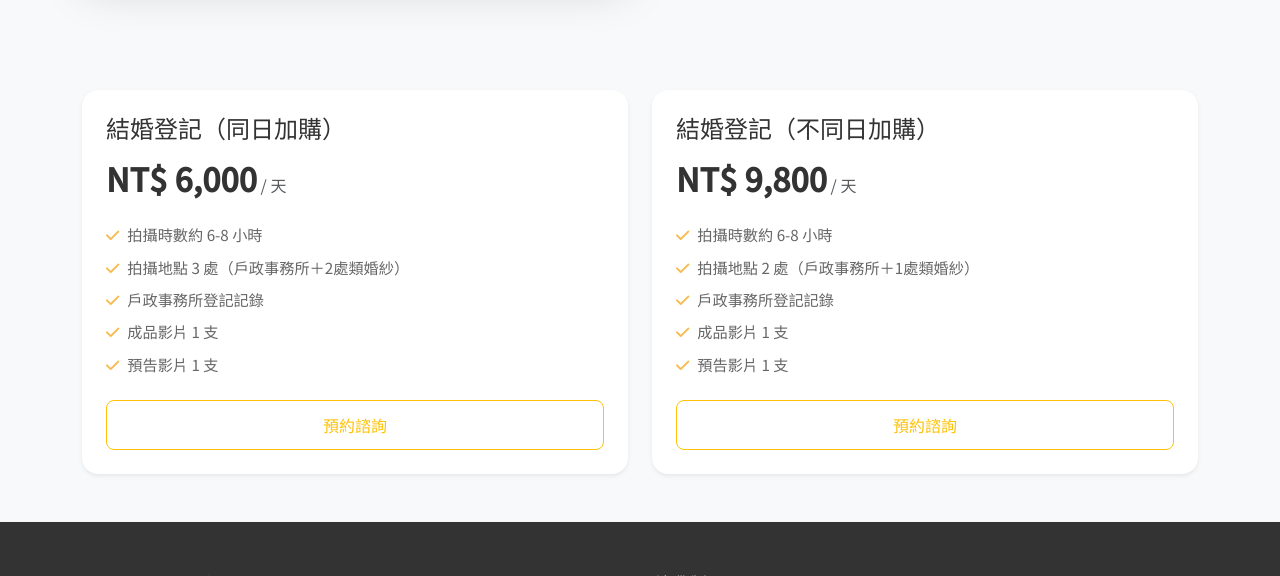
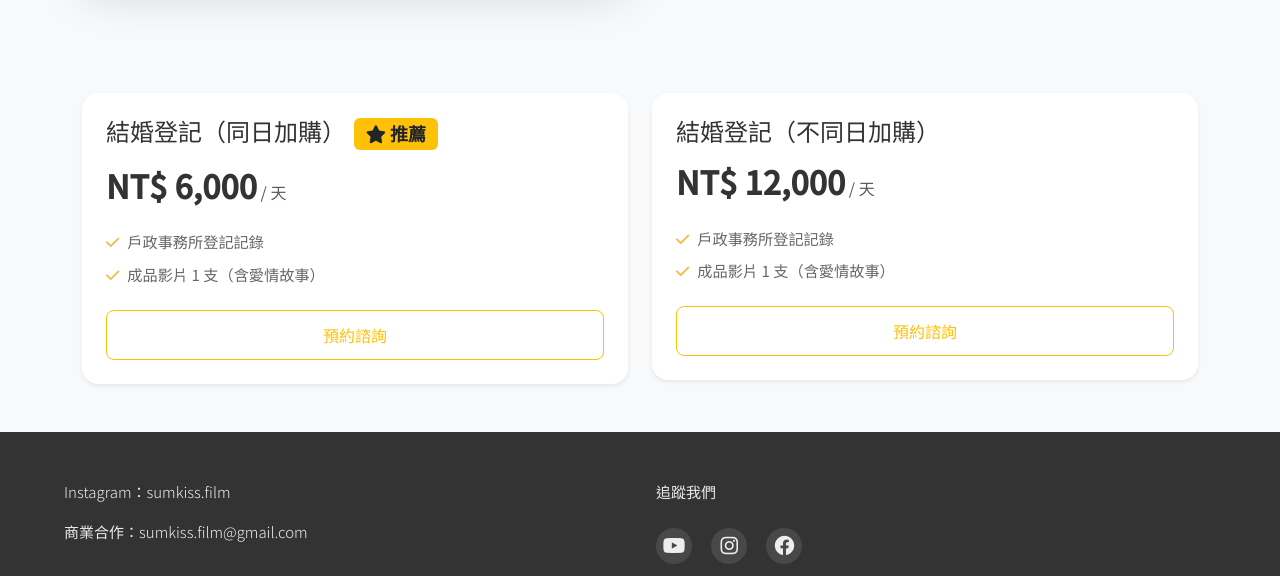
Before and after one commit to sumkissfilm/SK_price, a plain HTML site: page index.html in a window 1280 px wide. Shown: the part 2575-3151 px from the top of the page. Drawn offline with nearby package versions, Linux system fonts and the light colour scheme; a script that the page names is missing.

Commit message:
Update index.html

```diff
--- a/index.html
+++ b/index.html
@@ -134,7 +134,7 @@
                         <div class="pricing-card animate-on-scroll">
                             <div class="card h-100 border-0 shadow-sm">
                                 <div class="card-body p-4">
-                                    <h3 class="card-title h4 mb-3">推廣優惠（限前20組客人）</h3>
+                                    <h3 class="card-title h4 mb-3">推廣優惠（限前20組客人）<span class="badge bg-warning text-dark ms-2"><i class="fas fa-star me-1"></i>推薦</span></h3>
                                     <div class="price mb-4">
                                         <div class="original-price text-muted mb-1">
                                             <span class="h4">原價 NT$ 34,800</span>
@@ -193,17 +193,14 @@
                         <div class="pricing-card animate-on-scroll">
                             <div class="card h-100 border-0 shadow-sm">
                                 <div class="card-body p-4">
-                                    <h3 class="card-title h4 mb-3">結婚登記（同日加購）</h3>
+                                    <h3 class="card-title h4 mb-3">結婚登記（同日加購）<span class="badge bg-warning text-dark ms-2"><i class="fas fa-star me-1"></i>推薦</span></h3>
                                     <div class="price mb-4">
                                         <span class="h2">NT$ 6,000</span>
                                         <span class="text-muted">/ 天</span>
                                     </div>
                                     <ul class="list-unstyled mb-4">
-                                        <li class="mb-2"><i class="fas fa-check text-warning me-2"></i>拍攝時數約 6-8 小時</li>
-                                        <li class="mb-2"><i class="fas fa-check text-warning me-2"></i>拍攝地點 3 處（戶政事務所＋2處類婚紗）</li>
                                         <li class="mb-2"><i class="fas fa-check text-warning me-2"></i>戶政事務所登記記錄</li>
-                                        <li class="mb-2"><i class="fas fa-check text-warning me-2"></i>成品影片 1 支</li>
-                                        <li class="mb-2"><i class="fas fa-check text-warning me-2"></i>預告影片 1 支</li>
+                                        <li class="mb-2"><i class="fas fa-check text-warning me-2"></i>成品影片 1 支（含愛情故事）</li>
                                     </ul>
                                     <a href="https://www.instagram.com/sumkiss.film/" target="_blank" class="btn btn-outline-warning w-100">預約諮詢</a>
                                 </div>
@@ -216,15 +213,12 @@
                                 <div class="card-body p-4">
                                     <h3 class="card-title h4 mb-3">結婚登記（不同日加購）</h3>
                                     <div class="price mb-4">
-                                        <span class="h2">NT$ 9,800</span>
+                                        <span class="h2">NT$ 12,000</span>
                                         <span class="text-muted">/ 天</span>
                                     </div>
                                     <ul class="list-unstyled mb-4">
-                                        <li class="mb-2"><i class="fas fa-check text-warning me-2"></i>拍攝時數約 6-8 小時</li>
-                                        <li class="mb-2"><i class="fas fa-check text-warning me-2"></i>拍攝地點 2 處（戶政事務所＋1處類婚紗）</li>
                                         <li class="mb-2"><i class="fas fa-check text-warning me-2"></i>戶政事務所登記記錄</li>
-                                        <li class="mb-2"><i class="fas fa-check text-warning me-2"></i>成品影片 1 支</li>
-                                        <li class="mb-2"><i class="fas fa-check text-warning me-2"></i>預告影片 1 支</li>
+                                        <li class="mb-2"><i class="fas fa-check text-warning me-2"></i>成品影片 1 支（含愛情故事）</li>
                                     </ul>
                                     <a href="https://www.instagram.com/sumkiss.film/" target="_blank" class="btn btn-outline-warning w-100">預約諮詢</a>
                                 </div>
```
